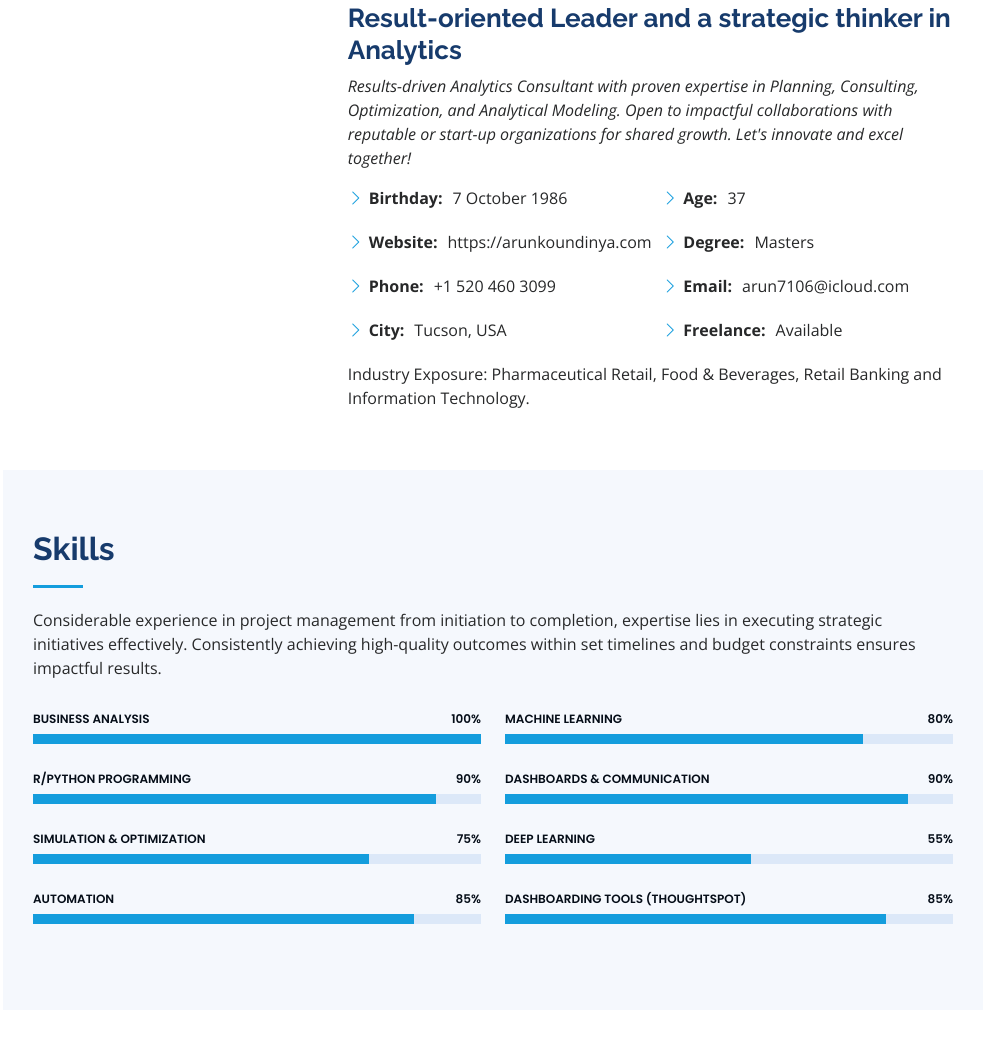
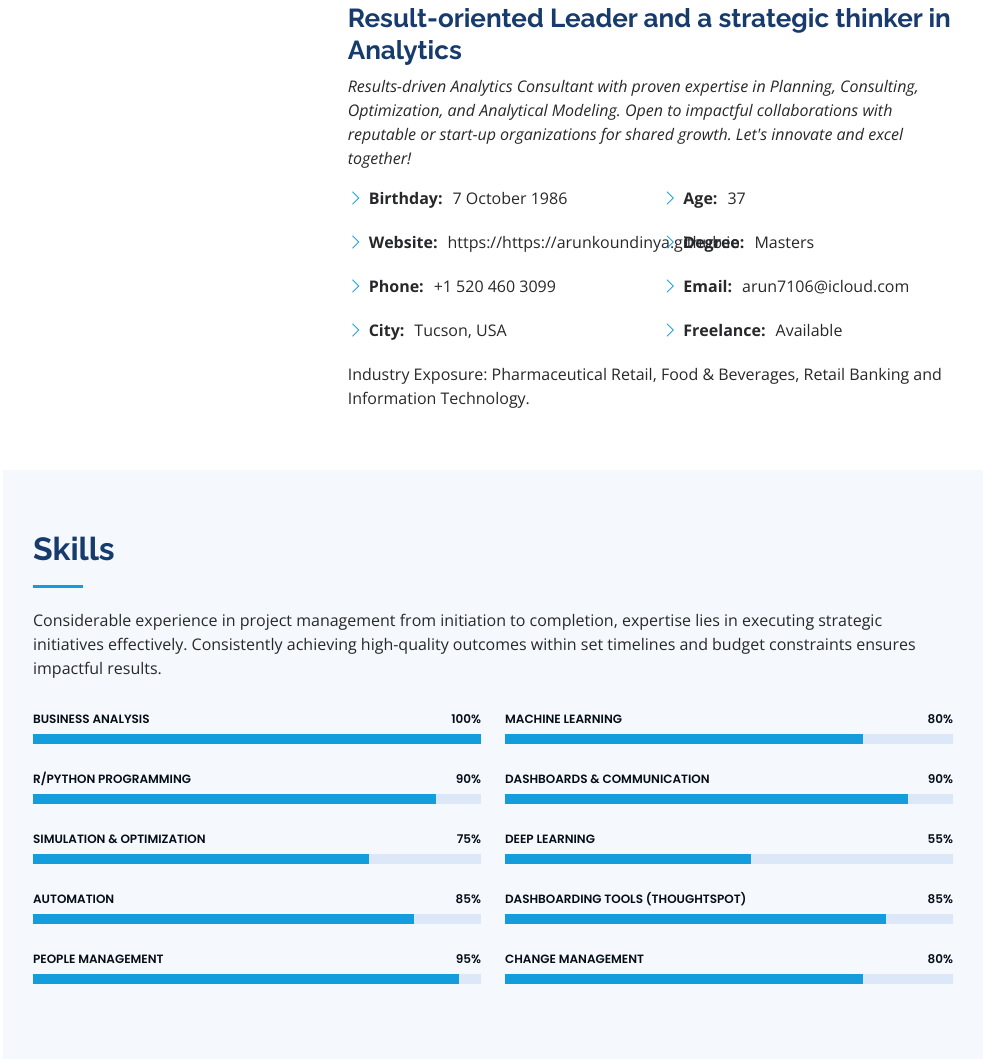
Before and after one commit to ArunKoundinya/ArunKoundinya.github.io, a plain HTML site: page index.html in a window 1280 px wide. Shown: the part 1013-2072 px from the top of the page, without its empty margins (297-1280 px from the left). Drawn offline with nearby package versions, Linux system fonts and the light colour scheme.

Commit message:
adding leadership skills

```diff
--- a/index.html
+++ b/index.html
@@ -100,7 +100,7 @@
               <div class="col-lg-6">
                 <ul>
                   <li><i class="bi bi-chevron-right"></i> <strong>Birthday:</strong> <span>7 October 1986</span></li>
-                  <li><i class="bi bi-chevron-right"></i> <strong>Website:</strong> <span>https://arunkoundinya.com</span></li>
+                  <li><i class="bi bi-chevron-right"></i> <strong>Website:</strong> <span>https://https://arunkoundinya.github.io</span></li>
                   <li><i class="bi bi-chevron-right"></i> <strong>Phone:</strong> <span>+1 520 460 3099</span></li>
                   <li><i class="bi bi-chevron-right"></i> <strong>City:</strong> <span>Tucson, USA</span></li>
                 </ul>
@@ -164,6 +164,13 @@
               </div>
             </div>
 
+            <div class="progress">
+              <span class="skill">People Management <i class="val">95%</i></span>
+              <div class="progress-bar-wrap">
+                <div class="progress-bar" role="progressbar" aria-valuenow="95" aria-valuemin="0" aria-valuemax="100"></div>
+              </div>
+            </div>
+
           </div>
 
           <div class="col-lg-6" data-aos="fade-up" data-aos-delay="100">
@@ -193,6 +200,13 @@
               <span class="skill">Dashboarding Tools (Thoughtspot)<i class="val">85%</i></span>
               <div class="progress-bar-wrap">
                 <div class="progress-bar" role="progressbar" aria-valuenow="85" aria-valuemin="0" aria-valuemax="100"></div>
+              </div>
+            </div>
+
+            <div class="progress">
+              <span class="skill">Change Management <i class="val">80%</i></span>
+              <div class="progress-bar-wrap">
+                <div class="progress-bar" role="progressbar" aria-valuenow="80" aria-valuemin="0" aria-valuemax="100"></div>
               </div>
             </div>
 
```
